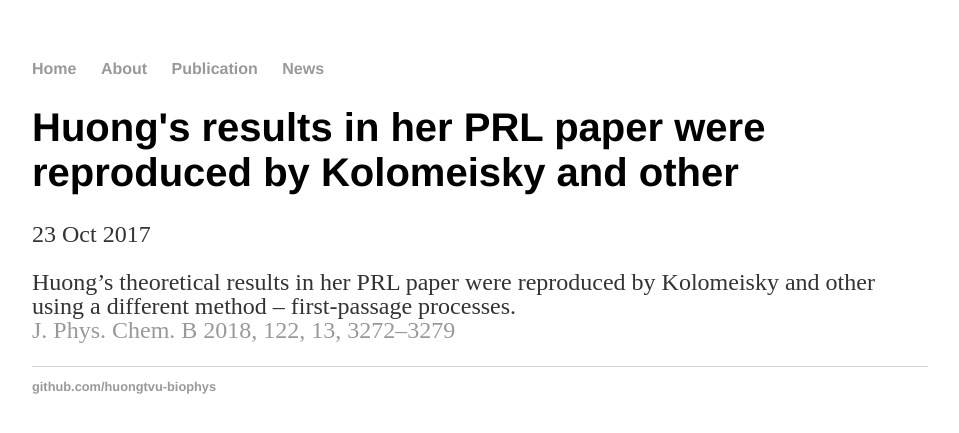
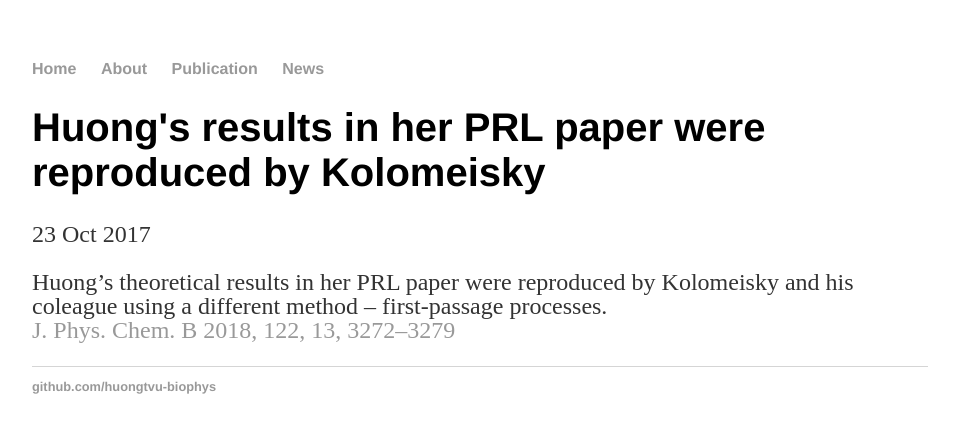
Before and after one commit to huongtvu-biophys/huongtvu-biophys, a Jekyll site: the page built from _posts/2017-10-23-Kolomeisky-JPCB.md, in a window 1280 px wide. Shown: the top 433 px of the page, without its empty margins (160-1119 px from the left). Built offline with Jekyll 4.4.1, drawn with Linux system fonts in a browser that asks for light colours.

Commit message:
Update 2017-10-23-Kolomeisky-JPCB.md

```diff
--- a/_posts/2017-10-23-Kolomeisky-JPCB.md
+++ b/_posts/2017-10-23-Kolomeisky-JPCB.md
@@ -1,7 +1,7 @@
 ---
 layout: post
-title: "Huong's results in her PRL paper were reproduced by Kolomeisky and other"
+title: "Huong's results in her PRL paper were reproduced by Kolomeisky"
 date: 2017-10-23
 ---
-Huong's theoretical results in her PRL paper were reproduced by Kolomeisky and other using a different method -- first-passage processes.
+Huong's theoretical results in her PRL paper were reproduced by Kolomeisky and his coleague using a different method -- first-passage processes.
 [J. Phys. Chem. B 2018, 122, 13, 3272–3279](https://pubs.acs.org/doi/abs/10.1021/acs.jpcb.7b09352)
```
